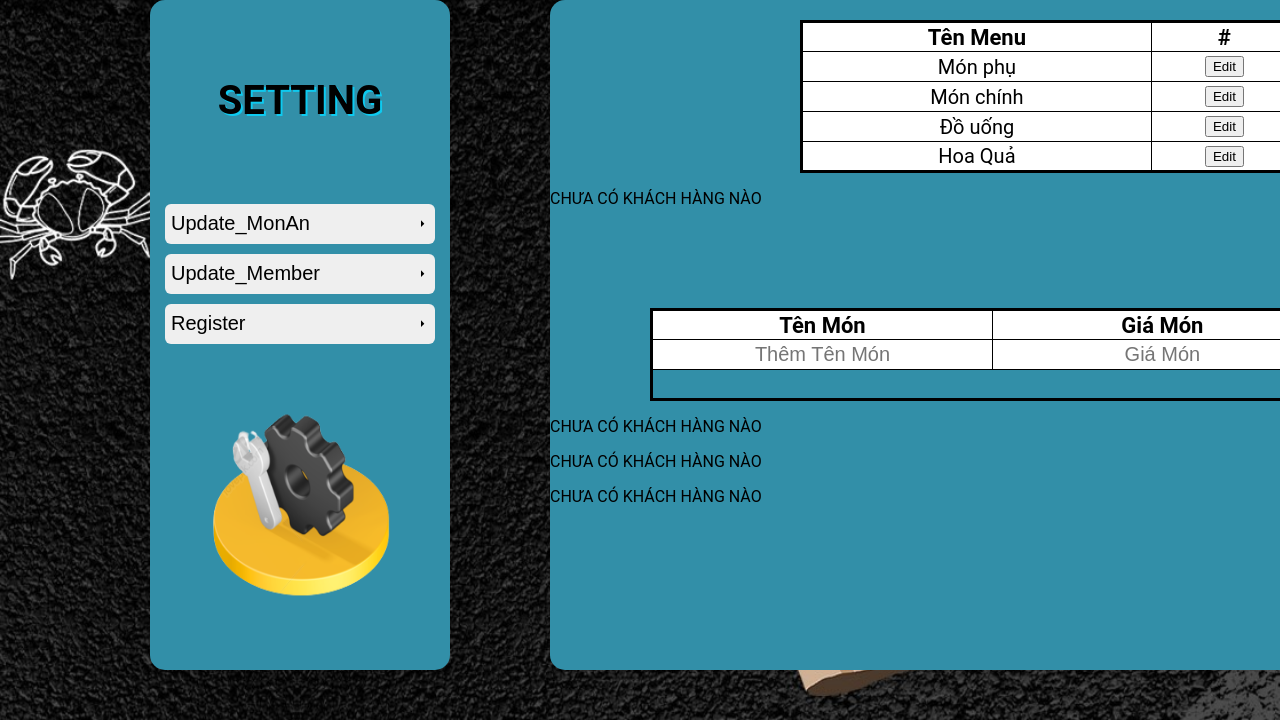
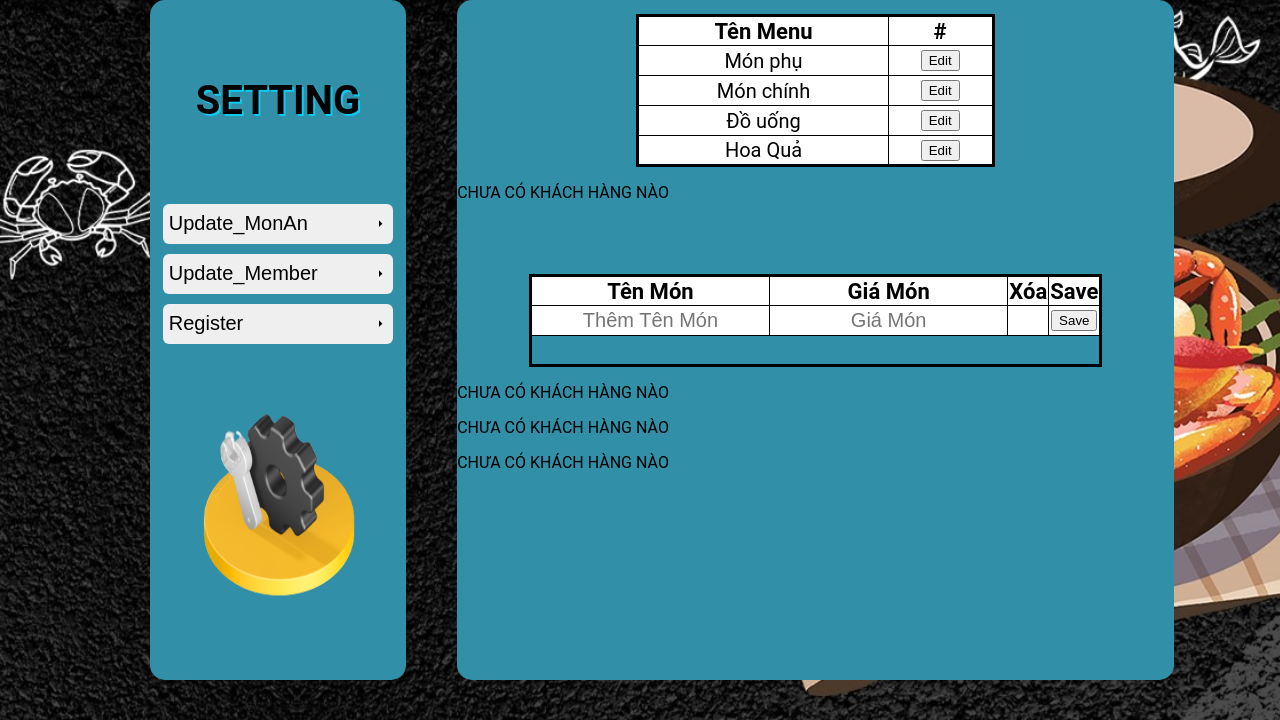
Before and after one commit to luongvb2001/QuanLyNhaHang_Nhom16, a PHP site: page /view/setting.php in a window 1280 px wide. Shown: the part 80-800 px from the top of the page. Run offline with PHP 8.4, Linux system fonts and the light colour scheme; the visitor is signed in with stand-in values (Sample User, id 1); data that the repository does not hold is empty.

Commit message:
Update setting.css

```diff
--- a/css/setting.css
+++ b/css/setting.css
@@ -1,13 +1,14 @@
 .container{
     margin: 80px 150px 0;
-    height: 670px;
-    width: 1400px;
+    height: 85%;
+    width: 80%;
     position: fixed;
+
 }
 
 .slibar{
-    width: 300px;
-    height: 670px;
+    width: 25%;
+    height: 100%;
     background-color: #328fa8;
     border-radius: 15px;
     float: left;
@@ -44,8 +45,8 @@ h1{
 
 .table{
     float: right;
-    width: 1000;
-    height: 670px;
+    width: 70%;
+    height: 100%;
     background-color: #328fa8;
     border-radius: 15px;
 }
@@ -139,29 +140,14 @@ h2{
     width: 220px;
     border-radius: 6px;
     border: none;
-}
-
-.label1{
-    margin-right: 5.3%;
-    margin-top: 10%
-}
-
-.label2{
-    margin-right: 10.6%;
-}
-
-.label3{
-    margin-right: 7.8%;
-}
-
-.label4{
-    margin-right: 12.4%;
+    float: right;
+    margin-right: 28%;
 }
 
 .button_save_information{
     background-color: violet;
     border: none;
-    margin-left: 59.6%;
+    margin-left: 65%;
     width: 60px;
     height: 30px;
     border-radius: 6px;
```
